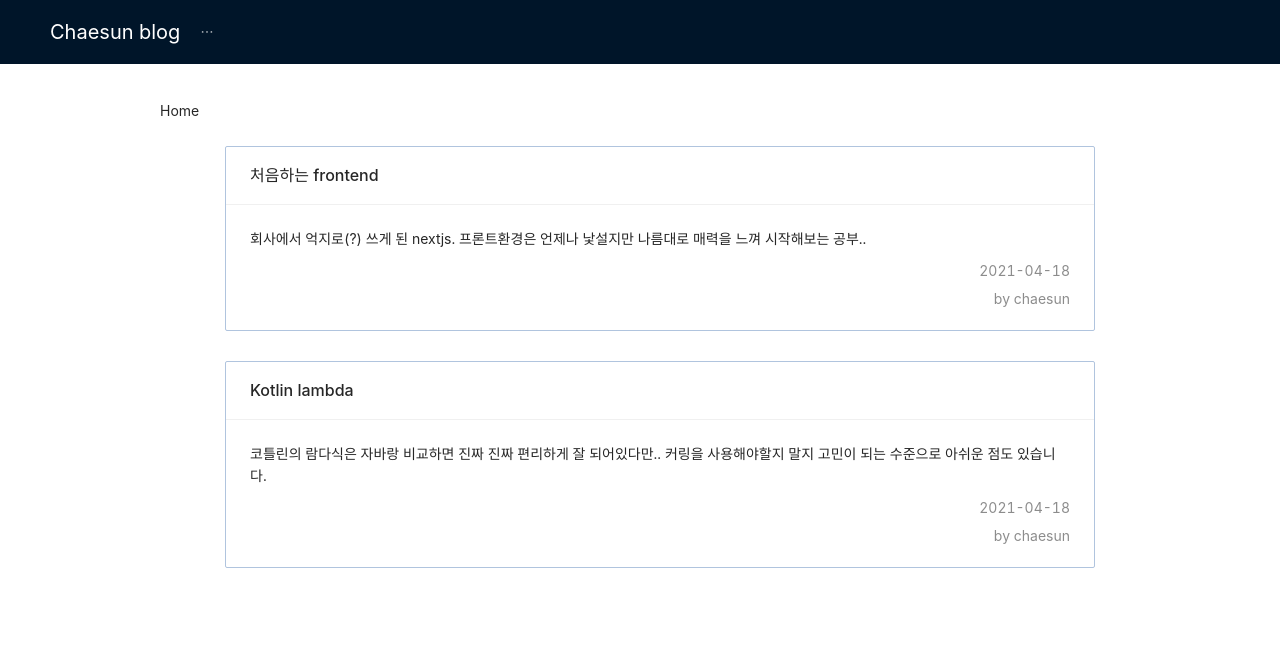
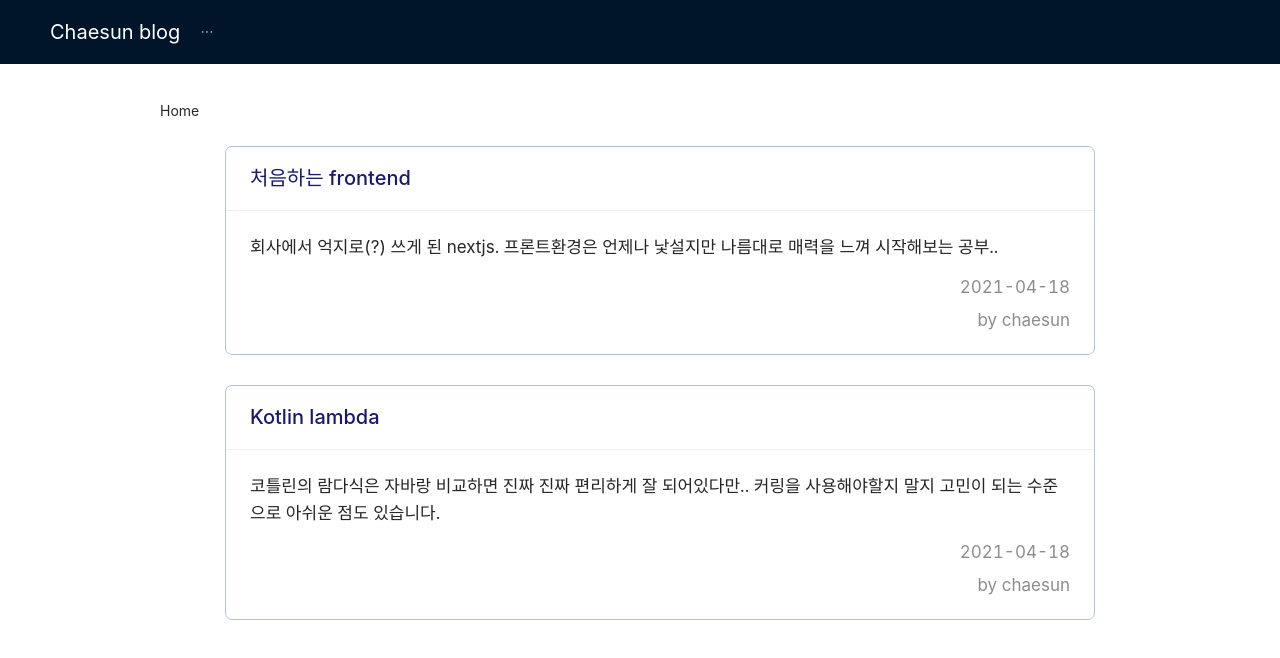
Before and after one commit to LarryJung/next-blog, a Next.js app: page / in a window 1280 px wide. Shown: the top 658 px of the page. Built offline with nearby package versions, Linux system fonts and the light colour scheme.

Commit message:
메인 스타일 수정

```diff
--- a/pages/index.tsx
+++ b/pages/index.tsx
@@ -60,14 +60,16 @@ const IndexPage = ({ posts }: Props) => {
     <BlogLayout title="Home | Next Blog" headerTransparent={headerTransparent}>
       <ul>
         {posts.map((post) => (
-          <Link href={`posts/${post.breadCrumbs.join('/')}`}>
-            <Card className={'homeCardList'} key={post.title} size="default" title={post.title}>
+          <Link href={`/posts/${post.breadCrumbs.join('/')}`} key={post.title}>
+            <a>
+              <Card className={'homeCardList'} size="default" title={post.title}>
                 <p>{post.excerpt}</p>
                 <div style={{ display: 'flex', flexDirection: 'column', alignItems: 'flex-end' }}>
                   <Meta description={`${post.date}`} style={{ marginBottom: '10px' }} />
                   <Meta description={`by ${post.author.name}`} />
                 </div>
               </Card>
+            </a>
           </Link>
         ))}
       </ul>
--- a/styles/ant-custom.scss
+++ b/styles/ant-custom.scss
@@ -2,6 +2,7 @@
   margin-bottom: 30px;
   border-color: lightsteelblue;
   cursor: pointer;
+  border-radius: 0.5em;
 }
 
 .homeCardList:hover {
@@ -72,3 +73,12 @@
   margin-top: 60px;
   background: white !important;
 }
+
+.ant-card-head-title {
+  color: midnightblue;
+  font-size: 20px;
+}
+
+.ant-card-body {
+  font-size: 17px;
+}
```
Lines whose indentation alone changed are shown as unchanged.
